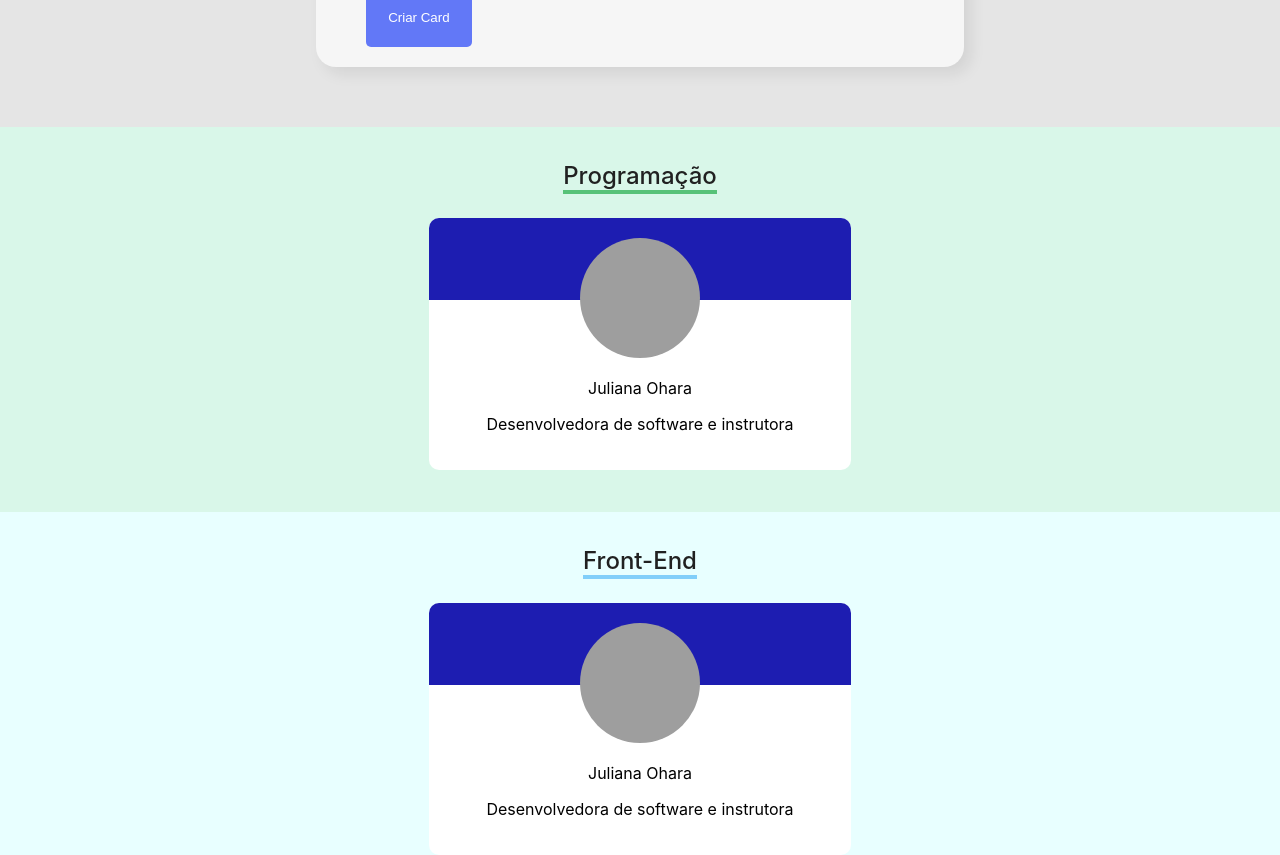
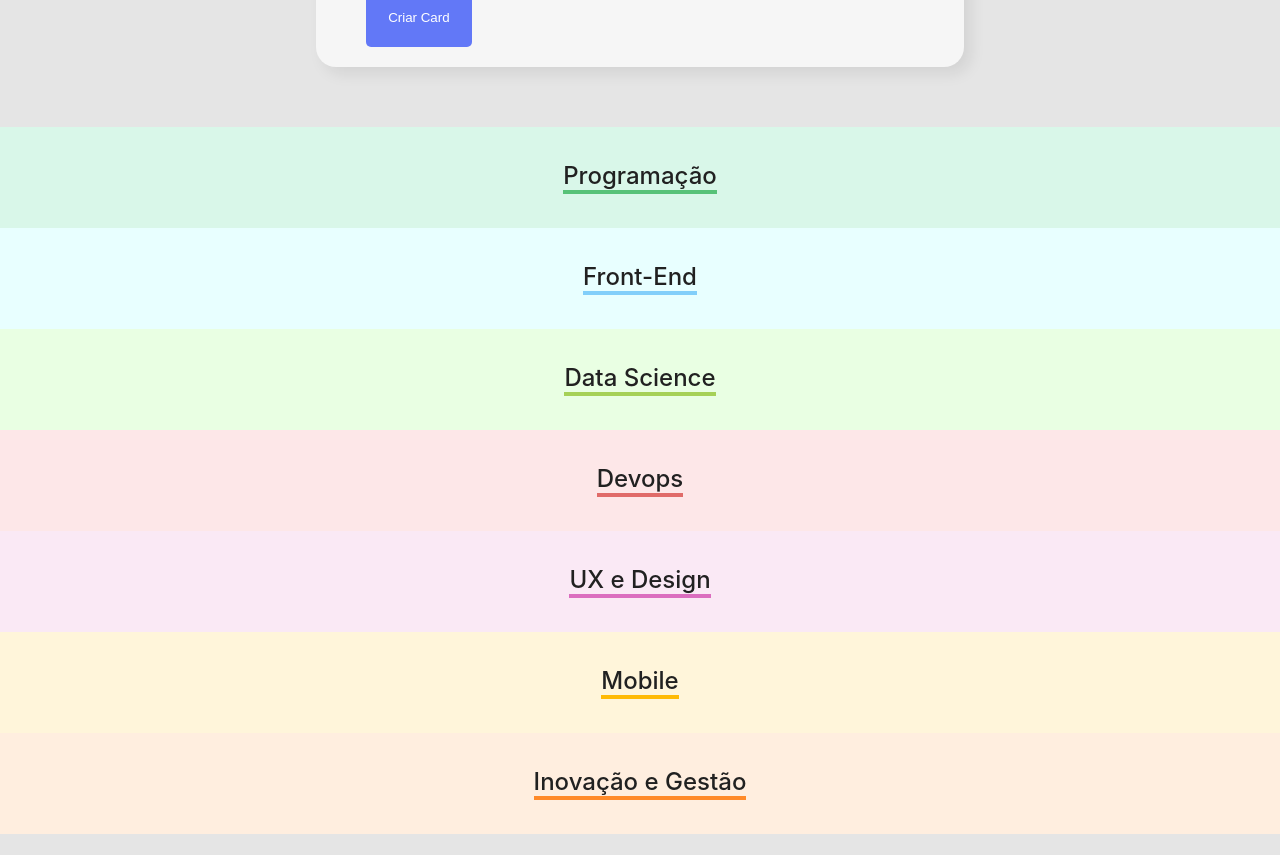
Before and after one commit to oharaju/event-listener-form, a React (Create React App) app: page / in a window 1280 px wide. Shown: the part 560-1415 px from the top of the page. Built offline with nearby package versions, Linux system fonts and the light colour scheme; grey boxes are pictures that could not be loaded.

Commit message:
feat: receive values from input fields

```diff
--- a/src/App.js
+++ b/src/App.js
@@ -5,17 +5,19 @@ import SectionTeams from './components/SectionTeams'
 
 function App() {
 
-const [colaboradores, setColaboradores] = useState([]);
+  const [colaboradores, setColaboradores] = useState([]);
 
-const submeterColaborador = (colaborador) => {
-  setColaboradores([... colaboradores, colaborador])
-  console.log(colaborador)
-}
+  const submeterColaborador = (colaborador) => {
+    setColaboradores([... colaboradores, colaborador])
+    console.log(colaborador)
+  }
 
   return (
     <div className="App">
-      <Form colaboradorCadastrado={colaborador => submeterColaborador(colaborador)}  />
-      <SectionTeams/>
+      <Form colaboradorCadastrado={colaborador => submeterColaborador
+      (colaborador)} />
+
+      <SectionTeams colaboradores={colaboradores}/>
     </div>
   );
 }
--- a/src/components/CardPeople/index.jsx
+++ b/src/components/CardPeople/index.jsx
@@ -1,14 +1,14 @@
 import { CardPeoples, Card, ImageWrapper, Image } from './styles';
 
-const CardPeople = () => {
+const CardPeople = ({ imagem, nome, cargo }) => {
   return (
     <CardPeoples>
       <Card>
         <ImageWrapper>
-          <Image src='https://i.pravatar.cc/300' />
+          <Image src='https://github.com/oharaju.png' alt={nome} />
         </ImageWrapper>
-        <p>Juliana Ohara</p>
-        <p>Desenvolvedora de software e instrutora</p>
+        <p>{nome}</p>
+        <p>{cargo}</p>
       </Card>
     </CardPeoples>
   )
--- a/src/components/Form/index.jsx
+++ b/src/components/Form/index.jsx
@@ -8,7 +8,6 @@ import { useState } from 'react';
 function Form(props) {
 
   const teams = [
-    '',
     'Programação',
     'Front-End',
     'Data Science',
--- a/src/components/SectionTeams/index.jsx
+++ b/src/components/SectionTeams/index.jsx
@@ -1,7 +1,7 @@
 import { Time, Section } from './styles';
 import CardPeople from '../CardPeople';
 
-const SectionTeams = () => {
+const SectionTeams = (props) => {
 
   const teams = [
     {
@@ -52,7 +52,10 @@ const SectionTeams = () => {
       {teams.map(team => (
         <Section key={team.nome} style={{backgroundColor: team.colorPrimary}}>
           <Time style={{borderColor: team.colorSecondary}}>{team.nome}</Time>
-          <CardPeople />
+
+          {props.colaboradores.map((props =>
+          <CardPeople key={props} nome={props.nome} cargo={props.cargo} />))}
+
         </Section>
       ))}
     </div>
```
